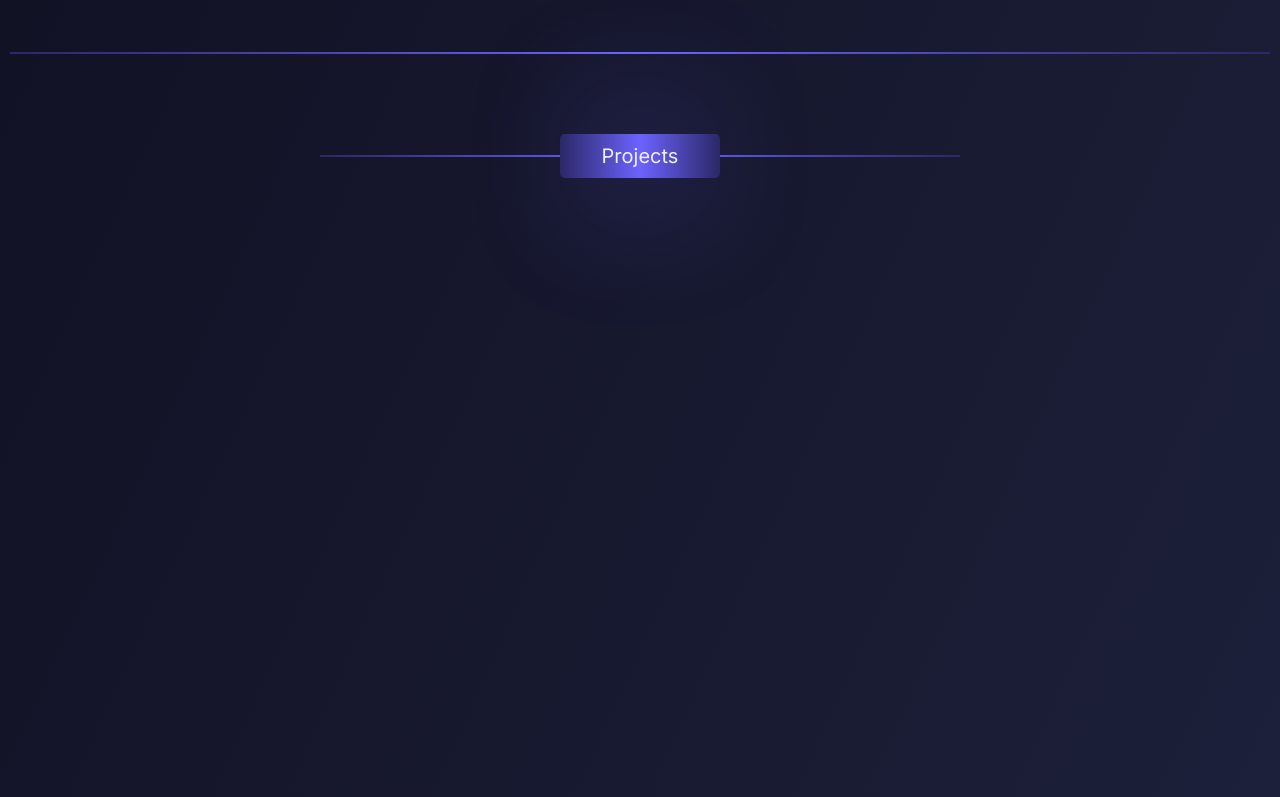
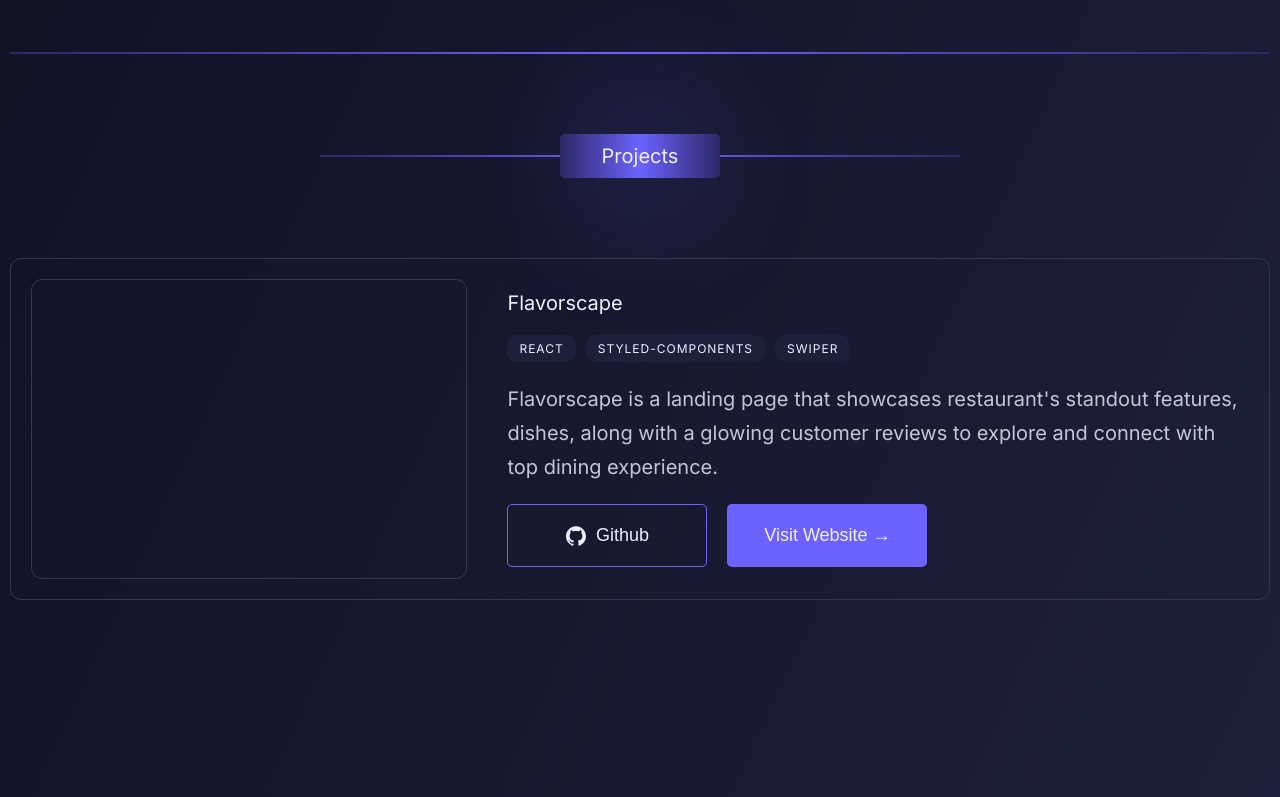
Before and after one commit to MohitAlphonsus/codemohit, a React (Vite) app: page / in a window 1280 px wide. Shown: the part 1935-2732 px from the top of the page. Built offline with nearby package versions, Linux system fonts and the light colour scheme.

Commit message:
project section styled

```diff
--- a/src/components/Project/Project.jsx
+++ b/src/components/Project/Project.jsx
@@ -1,10 +1,19 @@
 import { SectionHeading } from '../UI';
+import { PROJECTS } from '../../constant/projects';
 import styles from './Project.module.css';
+import ProjectCard from './ProjectCard';
 
 export default function Project() {
 	return (
 		<section className={styles.project}>
-			<SectionHeading className="mg-bt-xl">Projects</SectionHeading>
+			<div className="container">
+				<SectionHeading className="mg-bt-xl">Projects</SectionHeading>
+				<div className={styles.projectsContainer}>
+					{PROJECTS.map(project => (
+						<ProjectCard key={project.id} {...project} />
+					))}
+				</div>
+			</div>
 		</section>
 	);
 }
--- a/src/components/Project/Project.module.css
+++ b/src/components/Project/Project.module.css
@@ -2,3 +2,47 @@
   height: 100dvh;
   padding: 8rem 0;
 }
+
+.projectsContainer {}
+
+.projectCard {
+  border: 1px solid #34364E;
+  display: flex;
+  align-items: center;
+  gap: 4rem;
+  padding: 2rem;
+  border-radius: 11px;
+}
+
+.projectSnapshot {
+  border: 1px solid #34364E;
+  height: 30rem;
+  width: calc(100% - 20%);
+  border-radius: 11px;
+}
+
+.projectContent {
+  display: flex;
+  flex-direction: column;
+  gap: 2rem;
+}
+
+.stack {
+  display: flex;
+  align-items: center;
+  gap: 1rem;
+}
+
+.stack span {
+  text-transform: uppercase;
+  font-size: var(--fs-x-small-text);
+  letter-spacing: 1px;
+  background-color: var(--color-dark-2);
+  border-radius: 1rem;
+  padding: .6rem 1.2rem;
+}
+
+.actions {
+  display: flex;
+  gap: 2rem;
+}
--- /dev/null
+++ b/src/components/Project/ProjectCard.jsx
@@ -0,0 +1,31 @@
+import { Button, TextPrimary } from '../UI';
+import styles from './Project.module.css';
+import { SiGithub } from '../../constant/skills';
+
+export default function ProjectCard({ ...project }) {
+	const { title, desc, stacks, projectLink, snapshot } = project;
+
+	return (
+		<div className={styles.projectCard}>
+			<div role="image" className={styles.projectSnapshot}>
+				&nbsp;
+			</div>
+			<div className={styles.projectContent}>
+				<p>{title}</p>
+				<div className={styles.stack}>
+					{stacks.map(stack => (
+						<span key={stack}>{stack}</span>
+					))}
+				</div>
+				<TextPrimary>{desc}</TextPrimary>
+				<div className={styles.actions}>
+					<Button>
+						<SiGithub style={{ fontSize: '2rem' }} />
+						<span>Github</span>
+					</Button>
+					<Button varient="primary">Visit Website &rarr;</Button>
+				</div>
+			</div>
+		</div>
+	);
+}
--- a/src/components/UI/UIstyles.module.css
+++ b/src/components/UI/UIstyles.module.css
@@ -19,6 +19,11 @@
   border-radius: 5px;
   cursor: pointer;
   color: var(--color-light);
+  /* if children */
+  display: flex;
+  align-items: center;
+  justify-content: center;
+  gap: 1rem;
 }
 
 .btnPrimary {
--- a/src/constant/projects.js
+++ b/src/constant/projects.js
@@ -5,6 +5,7 @@ export const PROJECTS = [
 		id: 'project1',
 		title: 'Flavorscape',
 		desc: "Flavorscape is a landing page that showcases restaurant's standout features, dishes, along with a glowing customer reviews to explore and connect with top dining experience.",
+		stacks: ['React', 'Styled-Components', 'Swiper'],
 		projectLink: 'https://flavorscape-restaurant.netlify.app/',
 		snapshot: projectFlavorscapeImg,
 	},
--- a/src/constant/skills.js
+++ b/src/constant/skills.js
@@ -13,6 +13,8 @@ import {
 	SiFigma,
 } from 'react-icons/si';
 
+export { SiGithub };
+
 export const SKILLS = [
 	{ id: 'skill1', name: 'Html5', icon: SiHtml5 },
 	{ id: 'skill2', name: 'Css3', icon: SiCss3 },
```
